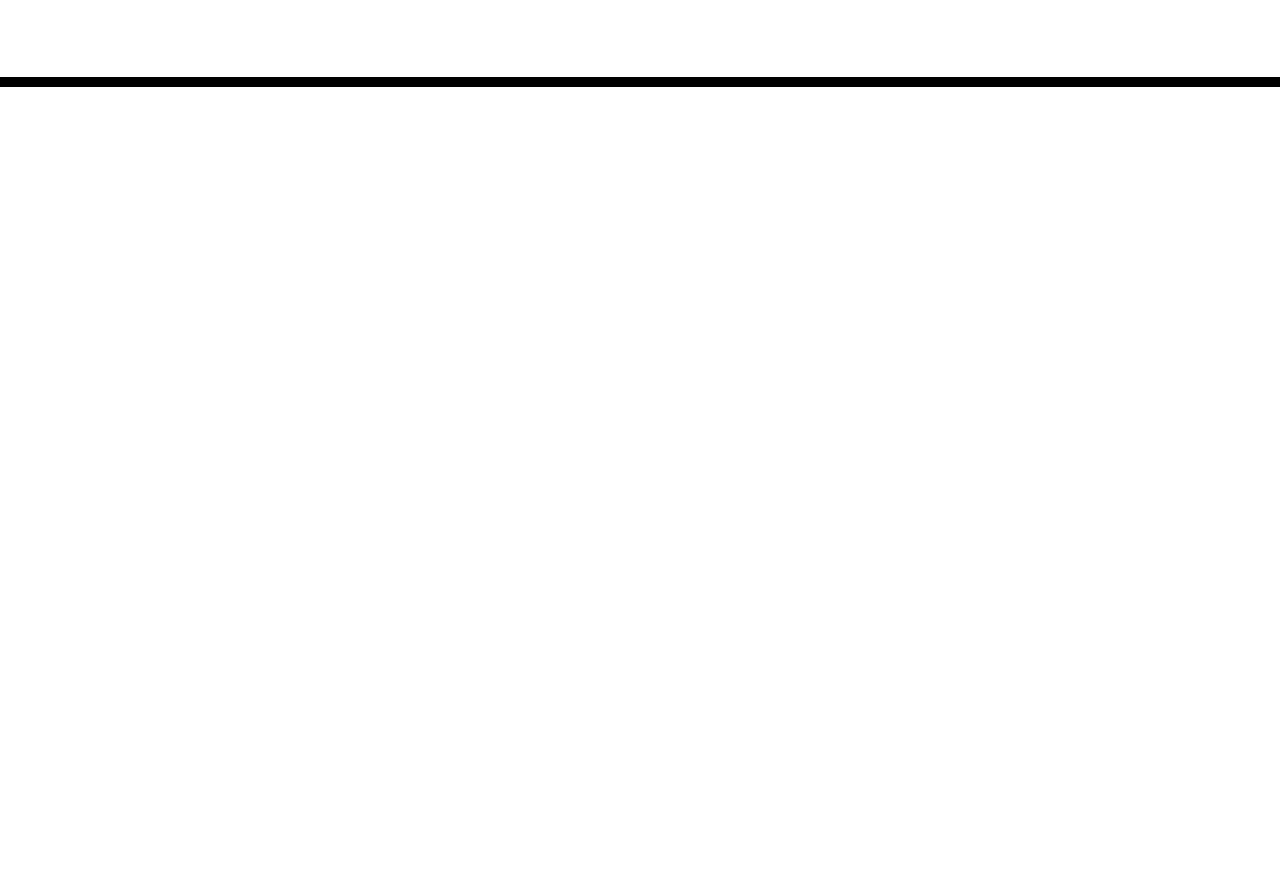
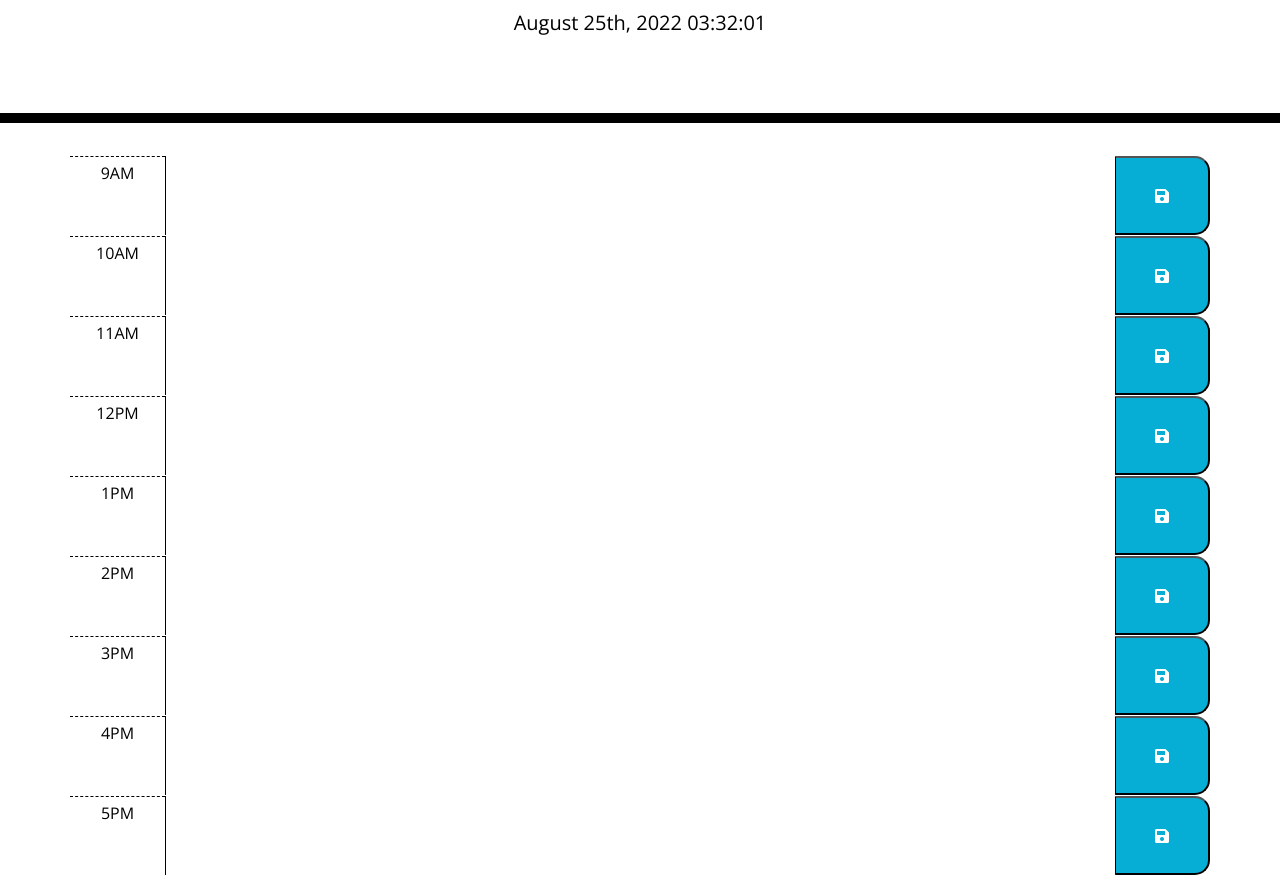
Before and after one commit to Kcrespo15/Work-Day-Planner, a plain HTML site: page index.html in a window 1280 px wide. Shown: the part 181-1056 px from the top of the page. Before the commit the page ends 800 px from the top, so only its background shows below. Drawn offline with nearby package versions, Linux system fonts and the light colour scheme; files that its build step writes are made by us from their sources.

Commit message:
added tables, save button, and time function

```diff
--- a/assets/script.js
+++ b/assets/script.js
@@ -0,0 +1,13 @@
+// setting variable
+
+var currentDay = $('#currentDay');
+
+// function to display date and time
+function displayTime() {
+   var currentTime = moment().format("MMMM  Do, YYYY hh:mm:ss ")
+   $("#currentDay").text(currentTime);
+}
+
+setInterval(displayTime);
+
+// function for time block
--- a/assets/style.css
+++ b/assets/style.css
@@ -16,6 +16,7 @@ body {
   textarea:focus {
     outline: #000000;
   }
+
 
   .jumbotron {
     text-align: center;
--- a/index.html
+++ b/index.html
@@ -18,7 +18,7 @@
       href="https://fonts.googleapis.com/css?family=Open+Sans&display=swap"
       rel="stylesheet"
     />
-    <link rel="stylesheet" href="style.css" />
+    <link rel="stylesheet" href="./assets/style.css" />
     <title>Work Day Scheduler</title>
   </head>
 
@@ -29,11 +29,66 @@
       <p id="currentDay" class="lead"></p>
     </header>
     <div class="container">
-      <!-- Timeblocks go here -->
+      <div class="row time-block" id="9">
+        <div class="col-1 hour pt-2">9AM</div>
+        <textarea class="col-10 plan"></textarea>
+        <button class="col-1 saveBtn"><i class="fas fa-save"></i></button>
+      </div>
+
+      <div class="row time-block" id="10">
+        <div class="col-1 hour pt-2">10AM</div>
+        <textarea class="col-10 plan"></textarea>
+        <button class="col-1 saveBtn"><i class="fas fa-save"></i></button>
+      </div>
+
+      <div class="row time-block" id="11">
+        <div class="col-1 hour pt-2">11AM</div>
+        <textarea class="col-10 plan"></textarea>
+        <button class="col-1 saveBtn"><i class="fas fa-save"></i></button>
+      </div>
+
+      <div class="row time-block" id="12">
+        <div class="col-1 hour pt-2" value="12PM">12PM</div>
+        <textarea class="col-10 plan"></textarea>
+        <button class="col-1 saveBtn"><i class="fas fa-save"></i></button>
+      </div>
+
+      <div class="row time-block" id="13">
+        <div class="col-1 hour pt-2">1PM</div>
+        <textarea class="col-10 plan"></textarea>
+        <button class="col-1 saveBtn"><i class="fas fa-save"></i></button>
+      </div>
+
+      <div class="row time-block" id="14">
+        <div class="col-1 hour pt-2">2PM</div>
+        <textarea class="col-10 plan"></textarea>
+        <button class="col-1 saveBtn"><i class="fas fa-save"></i></button>
+      </div>
+
+      <div class="row time-block" id="15">
+        <div class="col-1 hour pt-2">3PM</div>
+        <textarea class="col-10 plan"></textarea>
+        <button class="col-1 saveBtn"><i class="fas fa-save"></i></button>
+      </div>
+
+      <div class="row time-block" id="16">
+        <div class="col-1 hour pt-2">4PM</div>
+        <textarea class="col-10 plan"></textarea>
+        <button class="col-1 saveBtn"><i class="fas fa-save"></i></button>
+      </div>
+
+      <div class="row time-block" id="17">
+        <div class="col-1 hour pt-2">5PM</div>
+        <textarea class="col-10 plan"></textarea>
+        <button class="col-1 saveBtn"><i class="fas fa-save"></i></button>
+      </div>
+
+
+
+
     </div>
+    <script src="https://code.jquery.com/jquery-3.4.1.min.js"></script>
+    <script src="https://cdnjs.cloudflare.com/ajax/libs/moment.js/2.24.0/moment.min.js"></script>
 
-    <script src="https://cdnjs.cloudflare.com/ajax/libs/jquery/3.2.1/jquery.min.js"></script>
-    <script src="https://cdnjs.cloudflare.com/ajax/libs/moment.js/2.24.0/moment.min.js"></script>
     <script src="./assets/script.js"></script>
   </body>
-</html>
```
